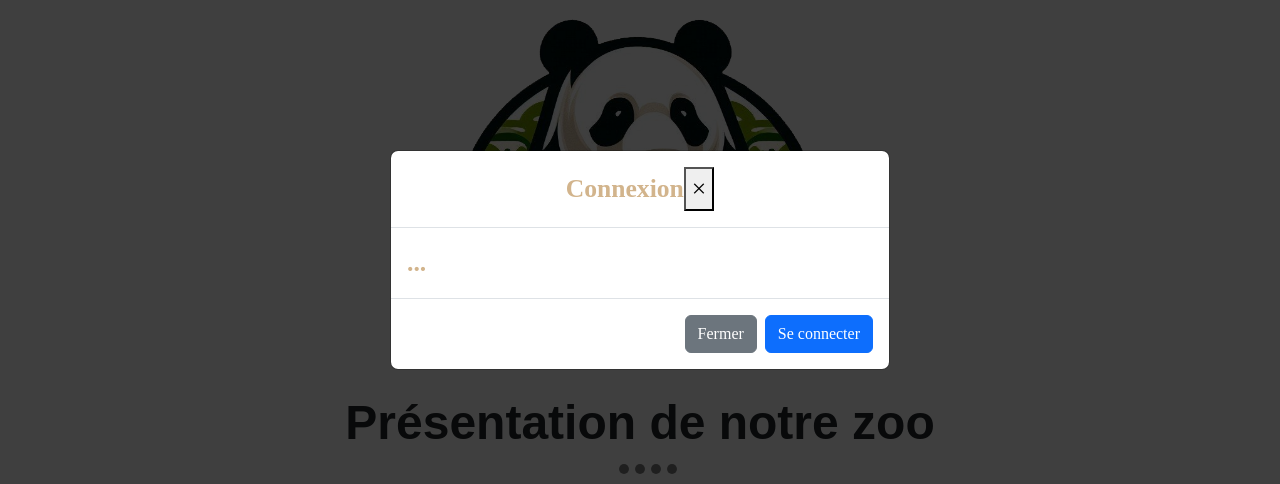
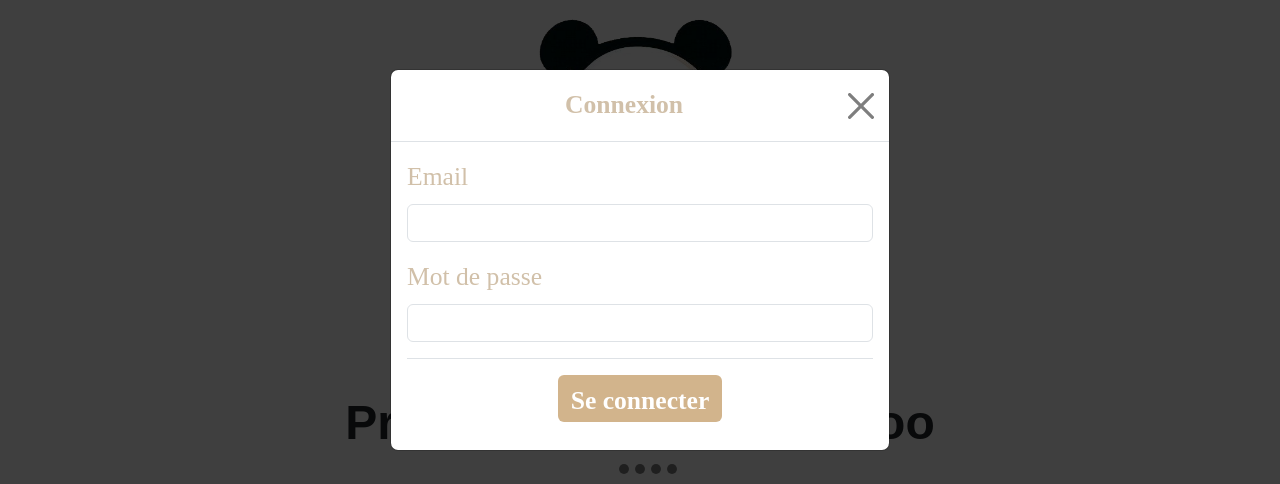
Before and after one commit to PhilAlb/Zoo-Arcadia, an Angular app in the folder Arcadia-front/: page /home in a window 1280 px wide. Both pictures are taken after a click on the button "Connexion". Shown: the part 140-624 px from the top of the page. Built offline with nearby package versions, Linux system fonts and the light colour scheme; no server answers.

Commit message:
Added the connexion modal

```diff
--- a/Arcadia-front/src/app/app.routes.ts
+++ b/Arcadia-front/src/app/app.routes.ts
@@ -15,7 +15,7 @@ export const routes: Routes = [
   { path: RouteLinks.Habitats, component: HabitatsPageComponent },
   // {} // admin
   // {} // employees
-  // {} // veterinary
+  // {} // veterinaries
   { path: '', redirectTo: RouteLinks.Home, pathMatch: 'full' },
   { path: '**', redirectTo: RouteLinks.Home, pathMatch: 'full' },
 ];
--- a/Arcadia-front/src/app/components/connexion-modal/connexion-modal.component.html
+++ b/Arcadia-front/src/app/components/connexion-modal/connexion-modal.component.html
@@ -4,21 +4,28 @@
 </button>
 
 <!-- Modale -->
-  <div class="modal fade" id="connexionModal" tabindex="-1" role="dialog" aria-labelledby="connexionModal" aria-hidden="true">
+<div class="modal fade" id="connexionModal" tabindex="-1" role="dialog" aria-labelledby="connexionModal"
+    aria-hidden="true">
     <div class="modal-dialog modal-dialog-centered" role="document">
         <div class="modal-content">
-        <div class="modal-header justify-content-center">
-          <h5 class="modal-title" id="modalTitle">Connexion</h5>
-          <button type="button" class="close" data-dismiss="modal" aria-label="Close">
-            <span aria-hidden="true">&times;</span>
-          </button>
+            <div class="modal-header">
+                <h5 class="modal-title w-100 text-center" id="modalTitle">Connexion</h5>
+                <button type="button" class="btn-close" data-bs-dismiss="modal" aria-label="Close"></button>
             </div>
             <div class="modal-body">
-          ...
+                <form>
+                    <div class="mb-3">
+                        <label for="email" class="form-label form-item-title">Email</label>
+                        <input type="email" class="form-control" id="email" aria-describedby="emailHelp">
                     </div>
-        <div class="modal-footer">
-          <button type="button" class="btn btn-secondary" data-bs-dismiss="modal">Fermer</button>
-          <button type="button" class="btn btn-primary">Se connecter</button>
+                    <div class="mb-3">
+                        <label for="password" class="form-label form-item-title">Mot de passe</label>
+                        <input type="password" class="form-control" id="password">
+                    </div>
+                    <div class="modal-footer d-flex justify-content-center">
+                    <button type="submit" class="btn btn-submit">Se connecter</button>
+                    </div>
+                </form>
             </div>
         </div>
     </div>
--- a/Arcadia-front/src/app/components/connexion-modal/connexion-modal.component.scss
+++ b/Arcadia-front/src/app/components/connexion-modal/connexion-modal.component.scss
@@ -1,4 +1,4 @@
-.btn-connexion {
+.btn-connexion, .btn-submit {
     color: #fff;
     font-weight: bold;
     font-family: "Fresca";
@@ -17,3 +17,7 @@
     font-weight: bold;
     text-align: center;
 }
+
+.form-item-title {
+    font-weight: normal;
+}
```
Also changed, not shown: 1 other file (tests, documents, lock files or other folders). Lines whose indentation alone changed are shown as unchanged.
